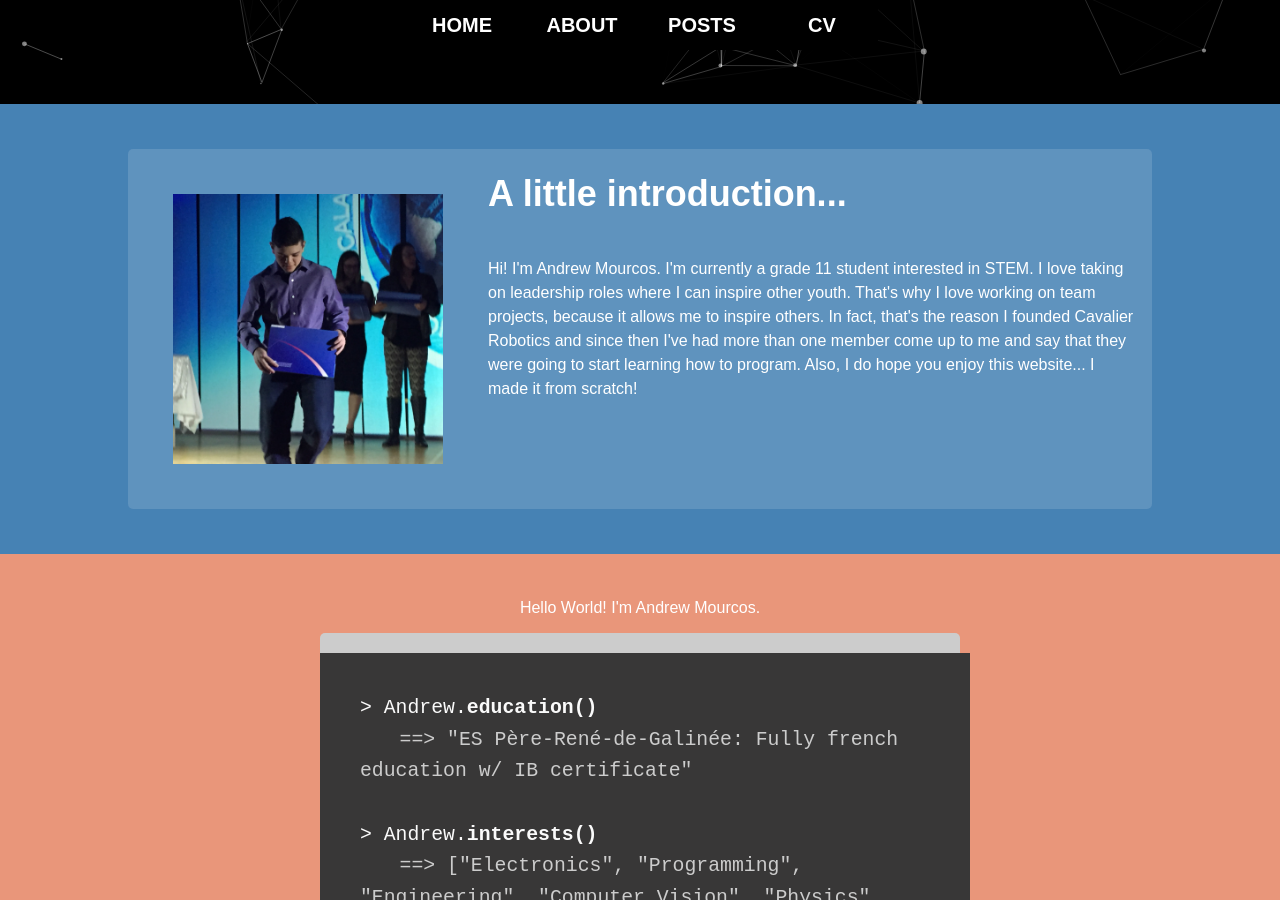
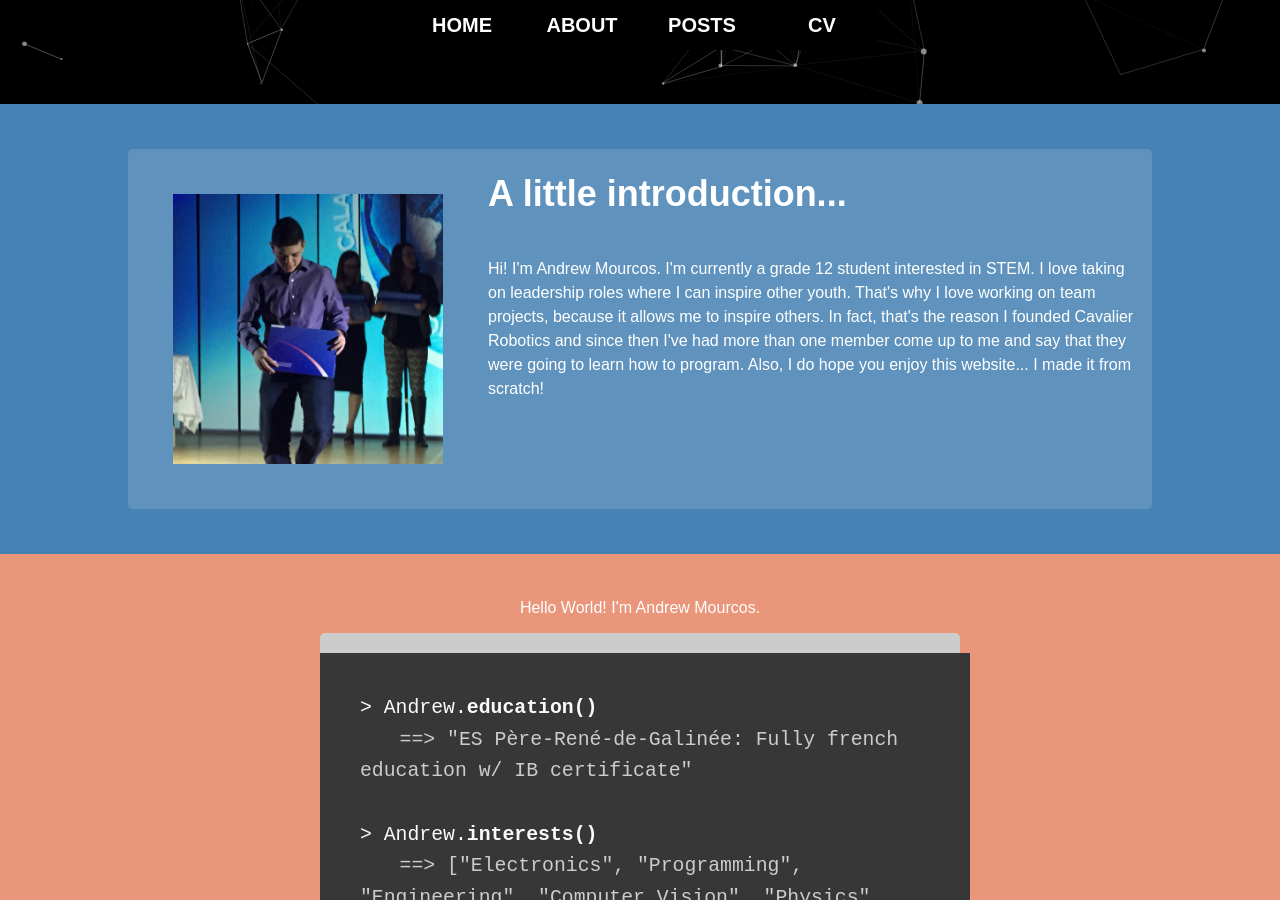
Before and after one commit to andrewmourcos/andrewmourcos.github.io, a Jekyll site: the page index.html, which Jekyll copies as it is, in a window 1280 px wide and 900 px high, scrolled down 796 px. Built offline with Jekyll 4.4.1, drawn with Linux system fonts in a browser that asks for light colours; nearby versions of some CDN libraries; some of the changed text lies outside the part shown.

Commit message:
Fixed description for gr 12

```diff
--- a/index.html
+++ b/index.html
@@ -91,14 +91,14 @@
         <img src="IBCertificate.jpg" alt="">
         <h1>A little introduction...</h1>
         <p> Hi! I'm Andrew Mourcos. I'm currently
-          a grade 11 student interested in STEM.
+          a grade 12 student interested in STEM.
           I love taking on leadership roles where
           I can inspire other youth. That's why I love
           working on team projects, because it allows me
           to inspire others. In fact, that's the reason I founded
           Cavalier Robotics and since then I've had more than one
           member come up to me and say that they were going to
-          start learning how to program. Also, I do hope you enjoy
+          learn how to program. Also, I do hope you enjoy
           this website... I made it from scratch!
         </p>
       </div>
```
Also changed, not shown: other parts of index.html (+1 -1 lines), _posts/2017-08-14-Our-Quantum-Physics-Team-Journey.md (+1 -1 lines).
